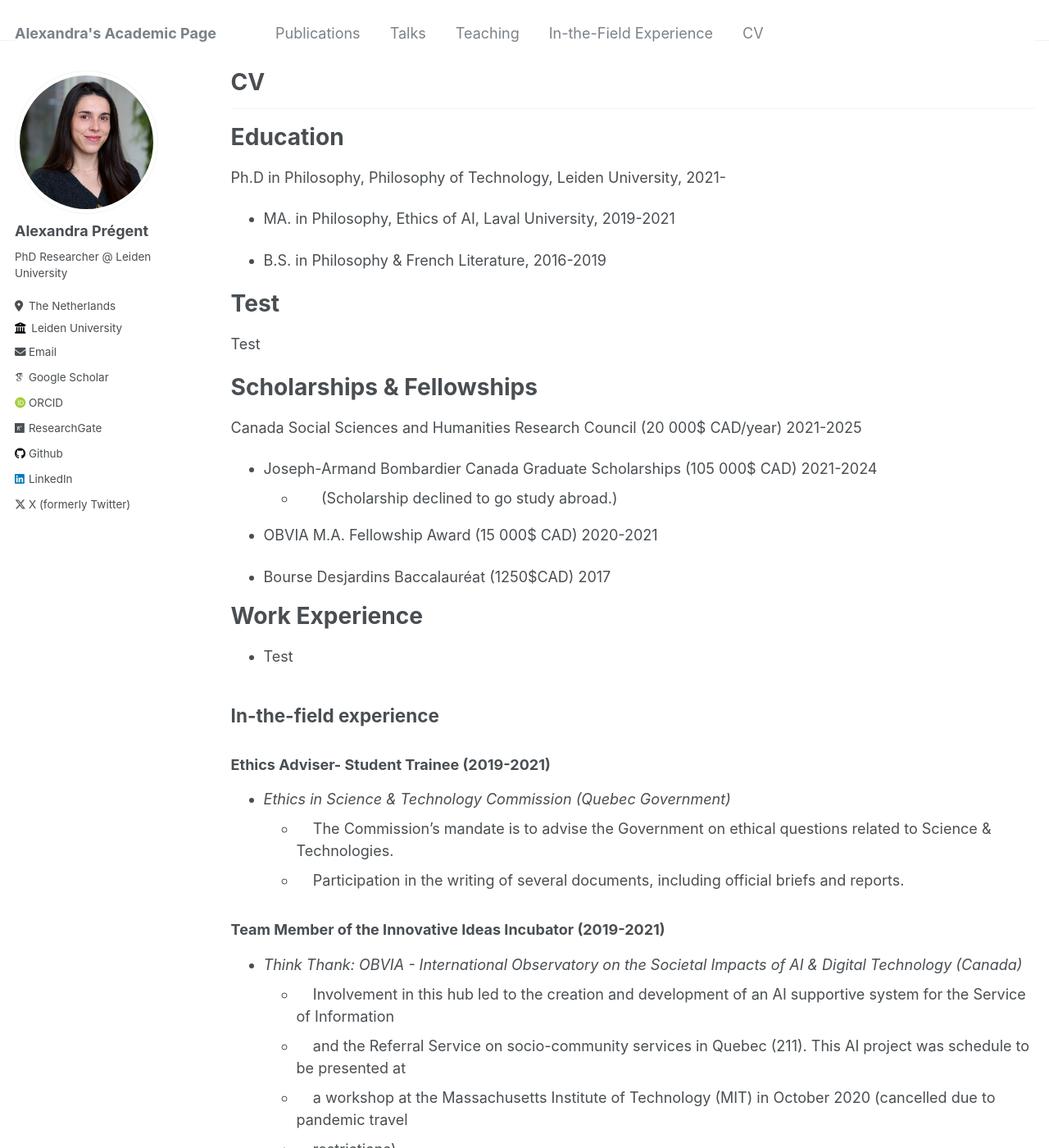
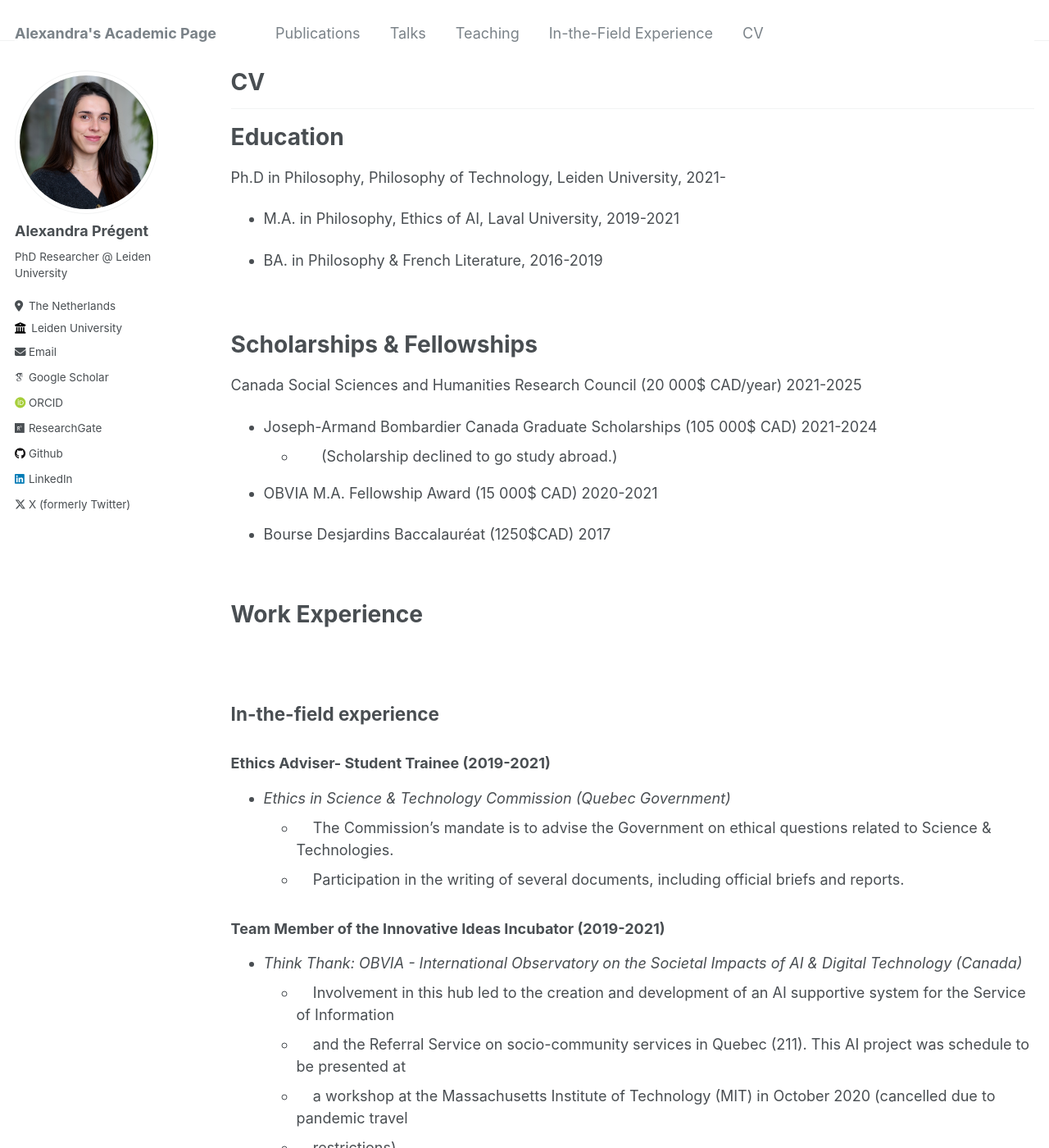
Before and after one commit to AlexandraPregent/AlexandraPregent.github.io, a Jekyll site: the page built from _pages/cv.md, in a window 1280 px wide and 1400 px high. Shown: the whole window at 82% size. Built offline with Jekyll 4.4.1, drawn with Linux system fonts in a browser that asks for light colours; some web fonts are replaced.

Commit message:
Update cv.md

```diff
--- a/_pages/cv.md
+++ b/_pages/cv.md
@@ -17,13 +17,12 @@ redirect_from:
 
 Ph.D in Philosophy, Philosophy of Technology, Leiden University, 2021-
 
-* MA. in Philosophy, Ethics of AI, Laval University, 2019-2021
+* M.A. in Philosophy, Ethics of AI, Laval University, 2019-2021
 
-* B.S. in Philosophy & French Literature, 2016-2019
+* BA. in Philosophy & French Literature, 2016-2019
 
-# Test
-
-Test
+&nbsp;
+&nbsp;
 
 
 # Scholarships & Fellowships
@@ -37,10 +36,13 @@ Canada Social Sciences and Humanities Research Council (20 000$ CAD/year) 2021-2
 
 * Bourse Desjardins Baccalauréat (1250$CAD) 2017
 
+&nbsp; &nbsp; &nbsp;
+&nbsp; &nbsp; &nbsp;
+
 
 # Work Experience
 
-* Test
+&nbsp;
 
 
 ## In-the-field experience
@@ -63,7 +65,8 @@ Canada Social Sciences and Humanities Research Council (20 000$ CAD/year) 2021-2
   * &nbsp; &nbsp; a workshop at the Massachusetts Institute of Technology (MIT) in October 2020 (cancelled due to pandemic travel
   * &nbsp; &nbsp; restrictions).
 
-.
+
+&nbsp; &nbsp; &nbsp;
 
 
 ## Academic experience
@@ -91,8 +94,8 @@ Canada Social Sciences and Humanities Research Council (20 000$ CAD/year) 2021-2
      * &nbsp; &nbsp; Prof Jocelyn Maclure
 
 
-.
-
+&nbsp; &nbsp; &nbsp;
+&nbsp; &nbsp; &nbsp;
 
 Publications
 ======
@@ -107,7 +110,8 @@ Publications
 Nicolas Bernier & **Alexandra Prégent** (2020) Ethical Deliberation In a Sanitary, Economic, and Environmetal Crisis, Ethics of Science & Technology Commission, Actualities.
 
 
-.
+&nbsp; &nbsp; &nbsp;
+&nbsp; &nbsp; &nbsp;
 
 
 Talks & Workshops (Selection)
@@ -141,6 +145,9 @@ Talks & Workshops (Selection)
 
 **VIII Research Day in Analytic Philosophy 2020.** Speaker at the VIII Research Day in Analytic Philosop. Talk: “Ethical Issues Raised by Opacity in Emotion Recognition Systems”, Québec, Fall 2020.
 
+&nbsp; &nbsp; &nbsp;
+&nbsp; &nbsp; &nbsp;
+
 
 # Organisation of Conferences & Events
 
```
